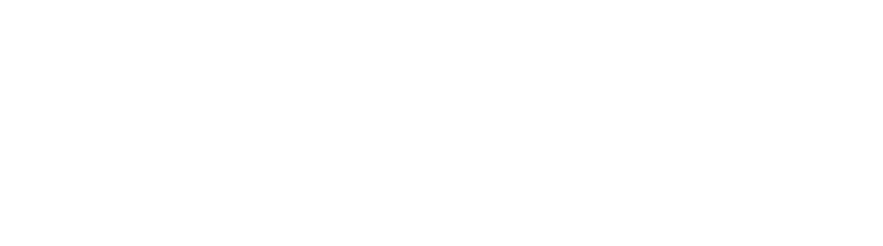
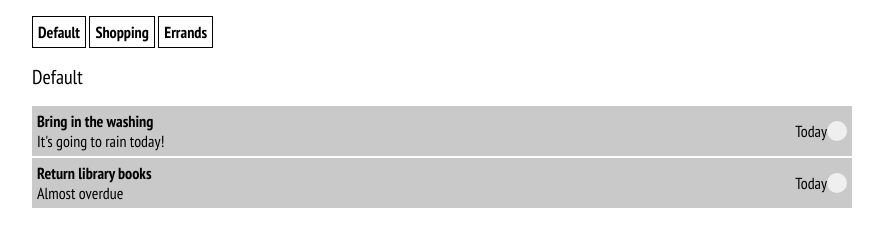
Before and after one commit to Basskip/to-do-list-app, a website with bundled scripts: page dist/index.html in a window 1280 px wide. Shown: the whole page, without its empty margins (198-1081 px from the left). Built offline with nearby package versions, Linux system fonts and the light colour scheme.

Commit message:
Basic template and styling

```diff
--- a/dist/index.html
+++ b/dist/index.html
@@ -5,9 +5,48 @@
     <meta name="viewport" content="width=device-width, initial-scale=1.0">
     <meta http-equiv="X-UA-Compatible" content="ie=edge">
     <link rel="stylesheet" href="style.css">
+    <link href="https://fonts.googleapis.com/css?family=PT+Sans+Narrow:400,700&display=swap" rel="stylesheet">
     <title>Todo List by Basskip</title>
 </head>
 <body>
+    <div id="container">
+        <nav>
+            <ul id="projects">
+                <li class="project-nav">Default</li>
+                <li class="project-nav">Shopping</li>
+                <li class="project-nav">Errands</li>
+            </ul>
+        </nav>
+        <div id="task-area">
+            <figure>
+                <figcaption>Default</figcaption>
+                <ul id="projects-list">
+                    <li>
+                        <div class="task">
+                            <div class="text">
+                                <div class="title">Bring in the washing</div>
+                                <div class="description">It's going to rain today!</div>
+                            </div>
+                            <div class="date">Today</div>
+                            <div class="priority"></div>
+                            <button type="button" class="complete"></button>
+                        </div>
+                    </li>
+                    <li>
+                        <div class="task">
+                            <div class="text">
+                                <div class="title">Return library books</div>
+                                <div class="description">Almost overdue</div>
+                            </div>
+                            <div class="date">Today</div>
+                            <div class="priority"></div>
+                            <button type="button" class="complete"></button>
+                        </div>
+                    </li>
+                </ul>
+            </figure>
+        </div>
+    </div>
     <script src="main.js"></script>
 </body>
 </html>
--- a/dist/style.css
+++ b/dist/style.css
@@ -0,0 +1,67 @@
+* {
+    font-family: 'PT Sans Narrow', sans-serif;
+}
+
+#container {
+    max-width: 900px;
+    min-width: 400px;
+    margin: 0 auto;
+}
+
+/* Project navigation */
+
+nav {
+}
+
+#projects {
+    height: 100%;
+}
+
+.project-nav {
+    display: inline-flex;
+    justify-content: center;
+    align-items: center;
+    height: 100%;
+
+    padding: 5px;
+
+    font-weight: 700;
+    border: 1px solid black;
+}
+
+#projects-list {
+    list-style: none;
+    padding: 0;
+}
+
+figcaption {
+    font-size: 20px;
+}
+
+/* Task */
+
+.task {
+    display: flex;
+    align-items: center;
+
+    margin: 2px 0;
+    padding: 5px;
+
+    background-color: #c9c9c9;
+}
+
+.text {
+    flex: 1;
+}
+
+.title {
+    font-weight: 700;
+}
+
+.complete {
+    height: 20px;
+    width: 20px;
+
+    border-radius: 100%;
+    border: none;
+}
```
